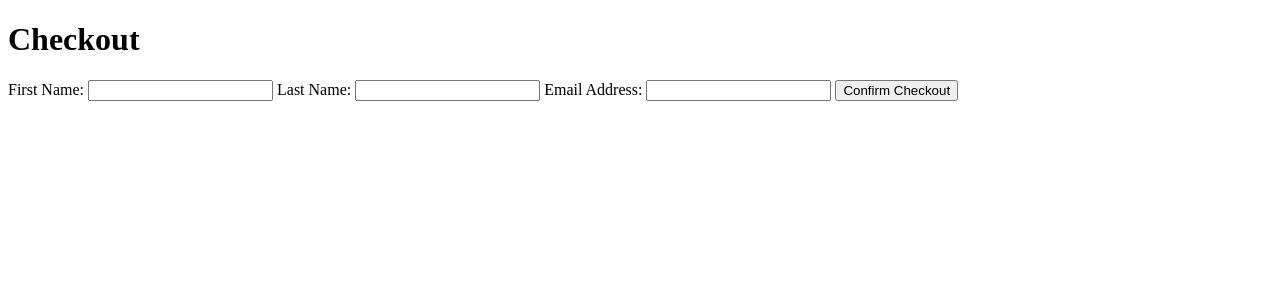
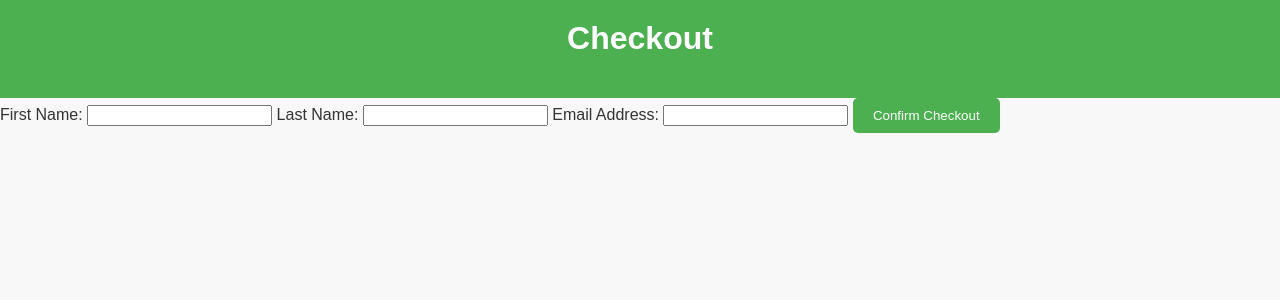
Before and after one commit to shin-adachi/ec-demo, a Flask app: template templates/checkout.html in a window 1280 px wide. Shown: the top 300 px of the page. Run offline with Flask 3, Linux system fonts and the light colour scheme; the template is opened without the code that fills it, so the values that code supplies are empty; some libraries are stand-ins or nearby versions.

Commit message:
updated style

```diff
--- a/templates/checkout.html
+++ b/templates/checkout.html
@@ -4,8 +4,62 @@
     <meta charset="UTF-8">
     <meta name="viewport" content="width=device-width, initial-scale=1.0">
     <style>
-        /* Your existing styles here */
+        body {
+            font-family: 'Arial', sans-serif;
+            background-color: #f8f8f8;
+            color: #333;
+            margin: 0;
+            padding: 0;
+        }
 
+        header {
+            background-color: #4CAF50;
+            color: #fff;
+            text-align: center;
+            padding: 20px;
+        }
+
+        h1 {
+            margin-top: 0;
+        }
+
+        #products-container {
+            display: flex;
+            justify-content: center;
+            align-items: center;
+            flex-wrap: wrap;
+            margin: 20px;
+        }
+
+        .product {
+            margin: 20px;
+            text-align: center;
+            padding: 15px;
+            background-color: #fff;
+            box-shadow: 0 4px 8px rgba(0, 0, 0, 0.1);
+            border-radius: 8px;
+        }
+
+        #cart {
+            background-color: #fff;
+            box-shadow: 0 4px 8px rgba(0, 0, 0, 0.1);
+            border-radius: 8px;
+            padding: 20px;
+            margin: 20px;
+        }
+
+        button {
+            background-color: #4CAF50;
+            color: #fff;
+            padding: 10px 20px;
+            border: none;
+            border-radius: 5px;
+            cursor: pointer;
+        }
+
+        button:hover {
+            background-color: #45a049;
+        }
         /* Additional styles for checkout confirmation */
         #confirmation {
             margin: 20px;
```
